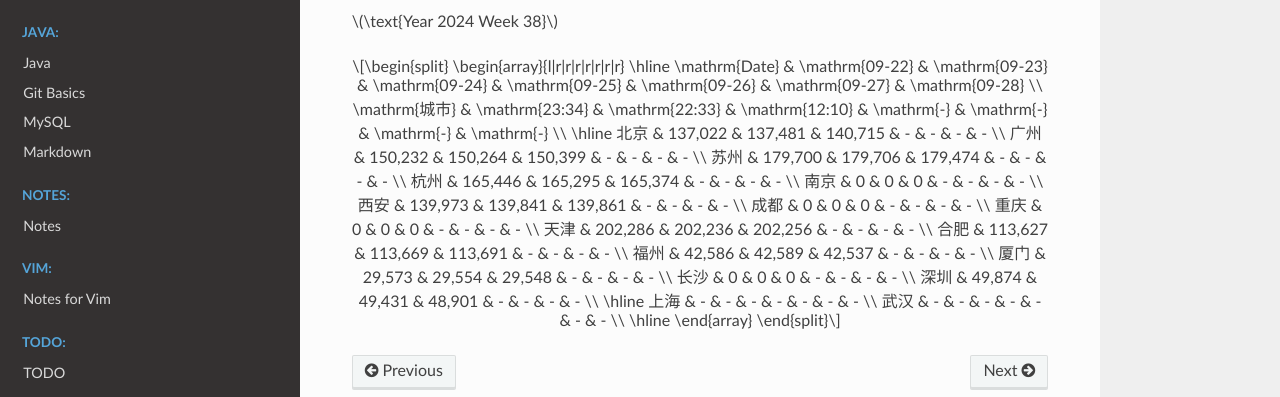
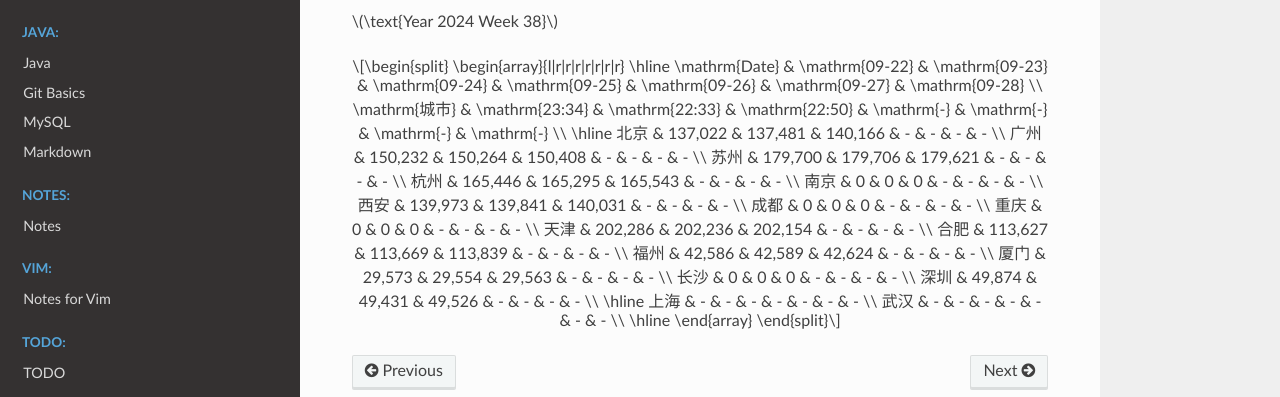
Before and after one commit to Pyrad/pyradnotes, a Sphinx documentation site: the page built from source/RealEstate/resalenumbers2024.md, in a window 1280 px wide and 900 px high, scrolled down 18368 px. Shown: the part 380-777 px from the top of the window. Built offline with Sphinx 7.4.7 and the Read the Docs theme 2.0.0, drawn with Linux system fonts in a browser that asks for light colours; pages that are not in the unit, such as notebooks, are missing from menus; a script that is not in the unit is left out.

Commit message:
Realestate Update resale numbers 2024-09-24 22:50

```diff
--- a/source/RealEstate/resalenumbers2024.md
+++ b/source/RealEstate/resalenumbers2024.md
@@ -1227,22 +1227,22 @@ $$
 \begin{array}{l|r|r|r|r|r|r|r}
 \hline
 \mathrm{Date} & \mathrm{09-22} & \mathrm{09-23} & \mathrm{09-24} & \mathrm{09-25} & \mathrm{09-26} & \mathrm{09-27} & \mathrm{09-28} \\
-\mathrm{城市} & \mathrm{23:34} & \mathrm{22:33} & \mathrm{12:10} & \mathrm{-} & \mathrm{-} & \mathrm{-} & \mathrm{-} \\
+\mathrm{城市} & \mathrm{23:34} & \mathrm{22:33} & \mathrm{22:50} & \mathrm{-} & \mathrm{-} & \mathrm{-} & \mathrm{-} \\
 \hline
-北京 & 137,022 & 137,481 & 140,715 & - & - & - & - \\
-广州 & 150,232 & 150,264 & 150,399 & - & - & - & - \\
-苏州 & 179,700 & 179,706 & 179,474 & - & - & - & - \\
-杭州 & 165,446 & 165,295 & 165,374 & - & - & - & - \\
+北京 & 137,022 & 137,481 & 140,166 & - & - & - & - \\
+广州 & 150,232 & 150,264 & 150,408 & - & - & - & - \\
+苏州 & 179,700 & 179,706 & 179,621 & - & - & - & - \\
+杭州 & 165,446 & 165,295 & 165,543 & - & - & - & - \\
 南京 & 0 & 0 & 0 & - & - & - & - \\
-西安 & 139,973 & 139,841 & 139,861 & - & - & - & - \\
+西安 & 139,973 & 139,841 & 140,031 & - & - & - & - \\
 成都 & 0 & 0 & 0 & - & - & - & - \\
 重庆 & 0 & 0 & 0 & - & - & - & - \\
-天津 & 202,286 & 202,236 & 202,256 & - & - & - & - \\
-合肥 & 113,627 & 113,669 & 113,691 & - & - & - & - \\
-福州 & 42,586 & 42,589 & 42,537 & - & - & - & - \\
-厦门 & 29,573 & 29,554 & 29,548 & - & - & - & - \\
+天津 & 202,286 & 202,236 & 202,154 & - & - & - & - \\
+合肥 & 113,627 & 113,669 & 113,839 & - & - & - & - \\
+福州 & 42,586 & 42,589 & 42,624 & - & - & - & - \\
+厦门 & 29,573 & 29,554 & 29,563 & - & - & - & - \\
 长沙 & 0 & 0 & 0 & - & - & - & - \\
-深圳 & 49,874 & 49,431 & 48,901 & - & - & - & - \\
+深圳 & 49,874 & 49,431 & 49,526 & - & - & - & - \\
 \hline
 上海 & - & - & - & - & - & - & - \\
 武汉 & - & - & - & - & - & - & - \\
```
Also changed, not shown: 1 other file.
